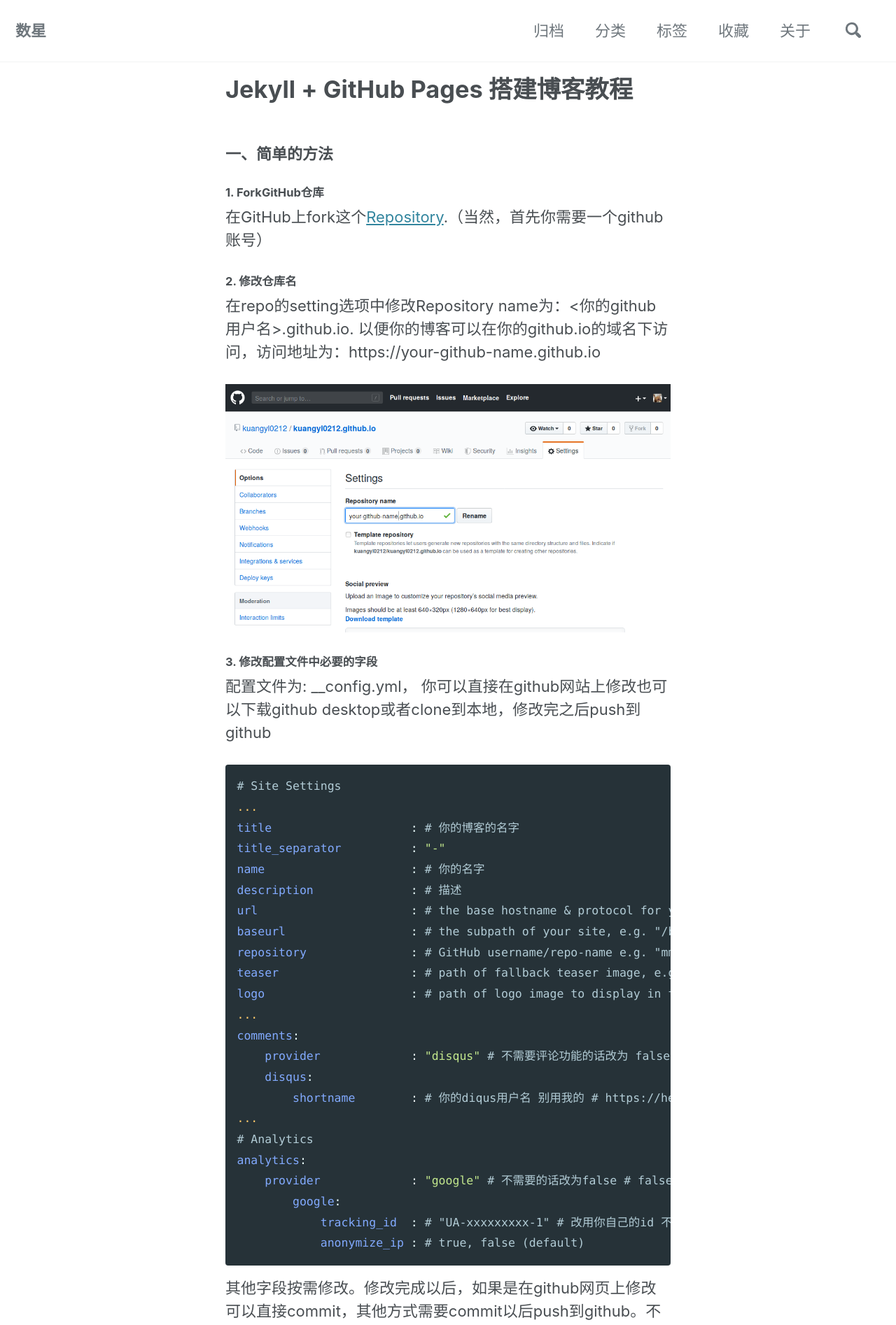
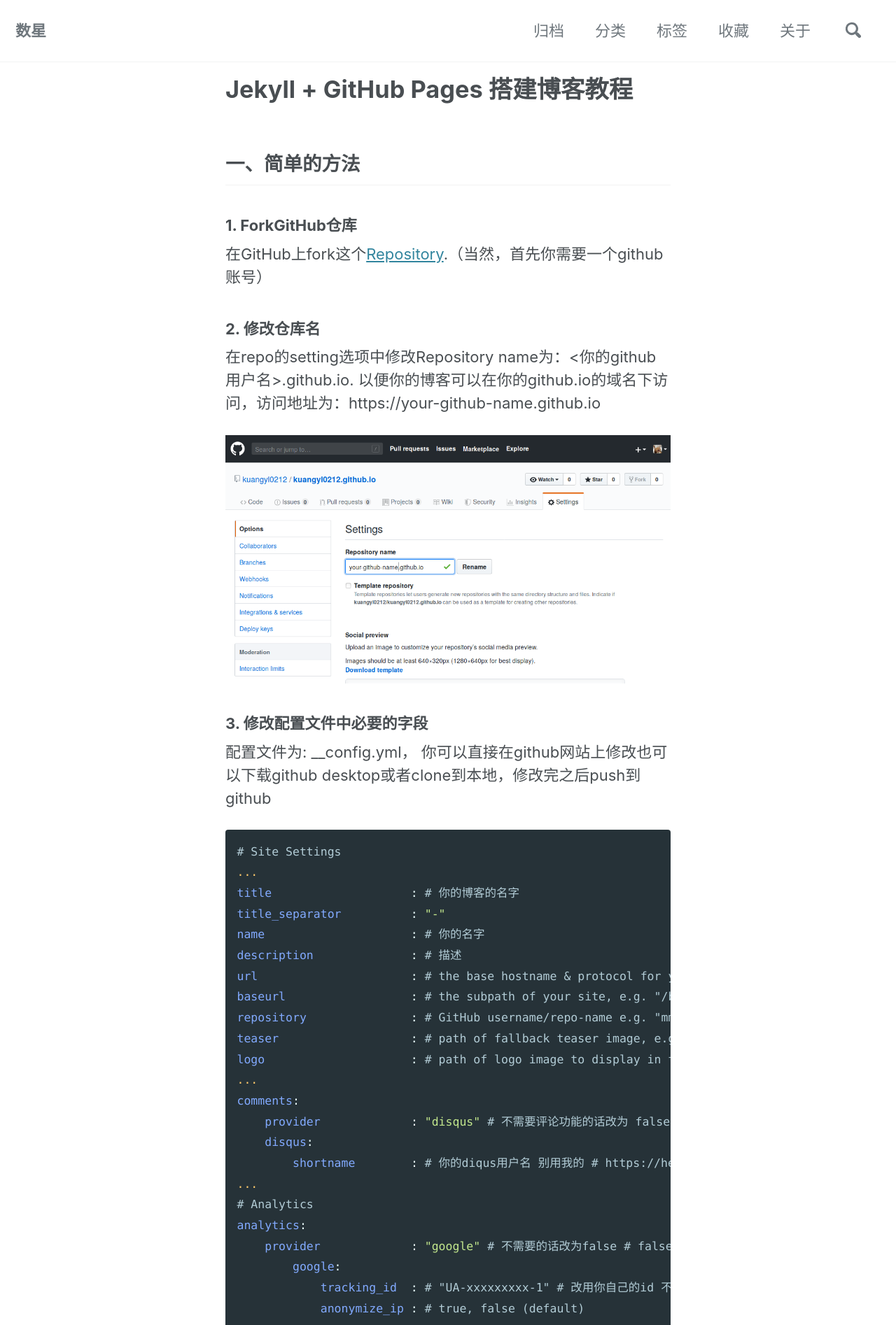
Before and after one commit to kuangyl0212/kuangyl0212.github.io.bak, a Jekyll site: the page built from _posts/2019-06-13-jekyll-github-pages-tutorial.md, in a window 1280 px wide. Shown: the top 1894 px of the page at 70% size. Built offline with Jekyll 4.4.1, drawn with Linux system fonts in a browser that asks for light colours; cached includes are drawn as plain includes; nearby versions of some CDN libraries; comment, search, counter and statistics services are not loaded.

````diff
--- a/_posts/2019-06-13-jekyll-github-pages-tutorial.md
+++ b/_posts/2019-06-13-jekyll-github-pages-tutorial.md
@@ -8,19 +8,19 @@ tags:
     - "GitHub Pages"
 ---
 
-### 一、简单的方法
+## 一、简单的方法
 
-#### 1. ForkGitHub仓库
+### 1. ForkGitHub仓库
 
 在GitHub上fork这个[Repository][repo-link].（当然，首先你需要一个github账号）
 
-#### 2. 修改仓库名
+### 2. 修改仓库名
 
 在repo的setting选项中修改Repository name为：<你的github用户名>.github.io. 以便你的博客可以在你的github.io的域名下访问，访问地址为：https://your-github-name.github.io
 
 ![renamm repo]({{ site.url }}/assets/img/rename-repo.png)
 
-#### 3. 修改配置文件中必要的字段
+### 3. 修改配置文件中必要的字段
 
 配置文件为: __config.yml， 你可以直接在github网站上修改也可以下载github desktop或者clone到本地，修改完之后push到github
 
@@ -54,7 +54,7 @@ analytics:
 
 ![ssh-https]({{site.url}}/assets/img/ssh-https.png)
 
-#### 4. 开始写博客
+### 4. 开始写博客
 
 博客文件位于__posts目录下，一个文件代表一篇博客。文件名有讲究，合法的格式有两种：
 ```
@@ -83,7 +83,7 @@ toc: true   # 这是由主题提供的目录
 
 博客写完之后提交方式和提交配置文件修改一致，不再赘述。
 
-#### 5. 自定义
+### 5. 自定义
 
 数星使用的主题是[Minimal Mistakes](https://mademistakes.com/work/minimal-mistakes-jekyll-theme/)。请参考[文档](https://mmistakes.github.io/minimal-mistakes/docs/configuration/)进行自定义。
 
````
